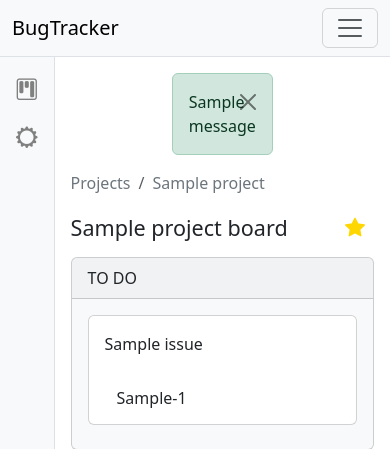
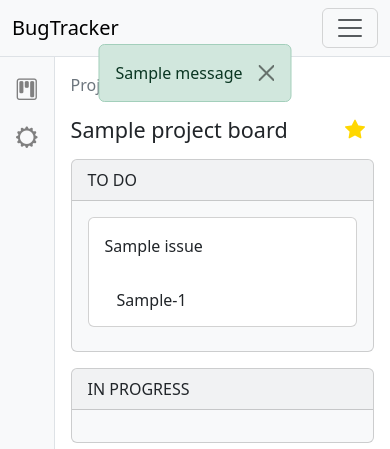
Before and after one commit to Haenes/bugtracker-old, a Django app: page /boards/1/ in a window 390 px wide. Shown: the top 449 px of the page. Run offline with Django 4.2, Linux system fonts and the light colour scheme; a user stored in the database is signed in; tables that the repository leaves empty hold one stand-in row (values such as "Sample post"); one stand-in notice (Sample message) is shown.

Commit message:
Feat: 1) Change messages position on the screen 2) Make them readable for mobile devices 3) Remove unnecessary code (div's)

```diff
--- a/app/templates/base/messages.html
+++ b/app/templates/base/messages.html
@@ -2,19 +2,15 @@
 	{% for message in messages %}
 
 		{% if message.tags == 'error' %}
-			<div class="offset-4 justify-content-center">
-				<div class="col-6 align-self-center alert alert-dismissible alert-danger text-center">
-					<button type="button" class="btn-close" data-bs-dismiss="alert" aria-label="Close"></button>
-					{{ message|striptags }}
-				</div>
+			<div class="position-absolute top-25 start-50 translate-middle alert alert-dismissible alert-danger">
+				<button type="button" class="btn-close" data-bs-dismiss="alert" aria-label="Close"></button>
+				{{ message|striptags }}
 			</div>
 
 		{% else %}
-			<div class="offset-4 justify-content-center">
-				<div class="col-6 align-self-center alert alert-dismissible alert-success text-center">
-					<button type="button" class="btn-close" data-bs-dismiss="alert" aria-label="Close"></button>
-					{{ message }}
-				</div>
+			<div class="position-absolute top-25 start-50 translate-middle alert alert-dismissible alert-success">
+				<button type="button" class="btn-close" data-bs-dismiss="alert" aria-label="Close"></button>
+				{{ message }}
 			</div>
 		{% endif %}
 
```
